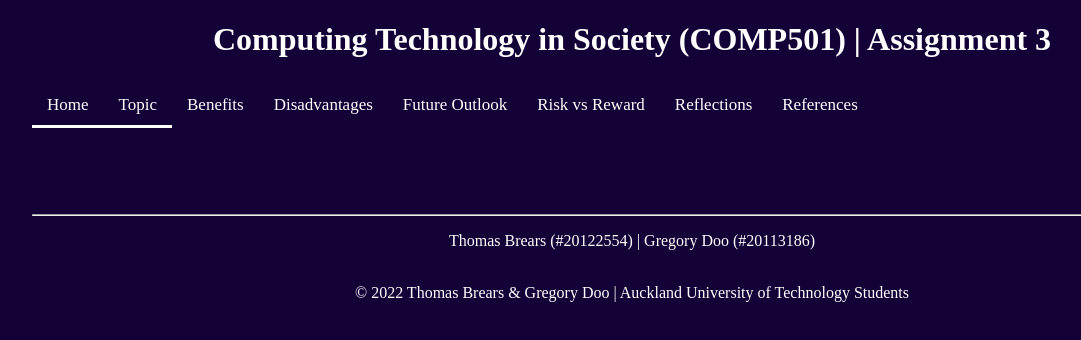
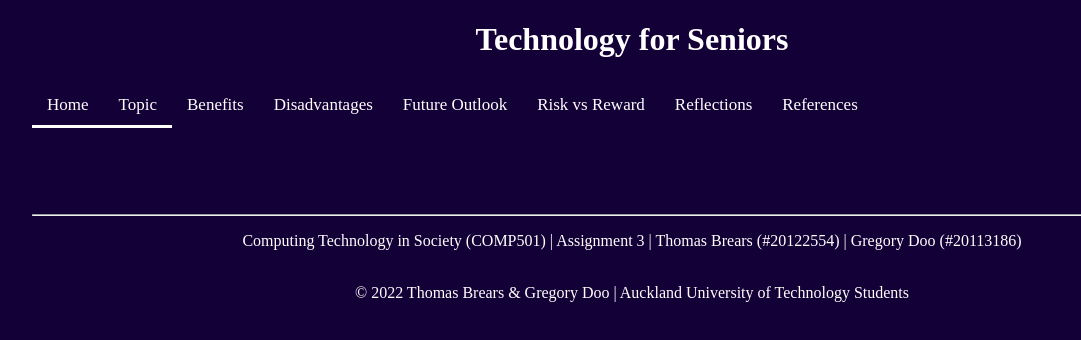
Before and after one commit to fcx9443/group1307, a plain HTML site: page index.html in a window 1280 px wide. Shown: the whole page, without its empty margins (8-1089 px from the left). Drawn offline with Linux system fonts and the light colour scheme.

Commit message:
Update index.html

```diff
--- a/index.html
+++ b/index.html
@@ -83,7 +83,7 @@
 </style>
 
 <body>
-	<h1>Computing Technology in Society (COMP501) | Assignment 3</h1>
+	<h1>Technology for Seniors</h1>
 	<!--Navagation-->
 	<div class="navagation">
 	  <a class="active" class="tablinks" onclick="opentab(event, 'Topic')">Home</a>
@@ -139,7 +139,7 @@
 
 	<!-- Footer -->
 	<hr>
-	<p>Thomas Brears (#20122554) | Gregory Doo (#20113186) <br><br></p>
+	<p>Computing Technology in Society (COMP501) | Assignment 3 | Thomas Brears (#20122554) | Gregory Doo (#20113186) <br><br></p>
 	<p>© <script>
 			var CurrentYear = new Date().getFullYear()
 			document.write(CurrentYear)
```
